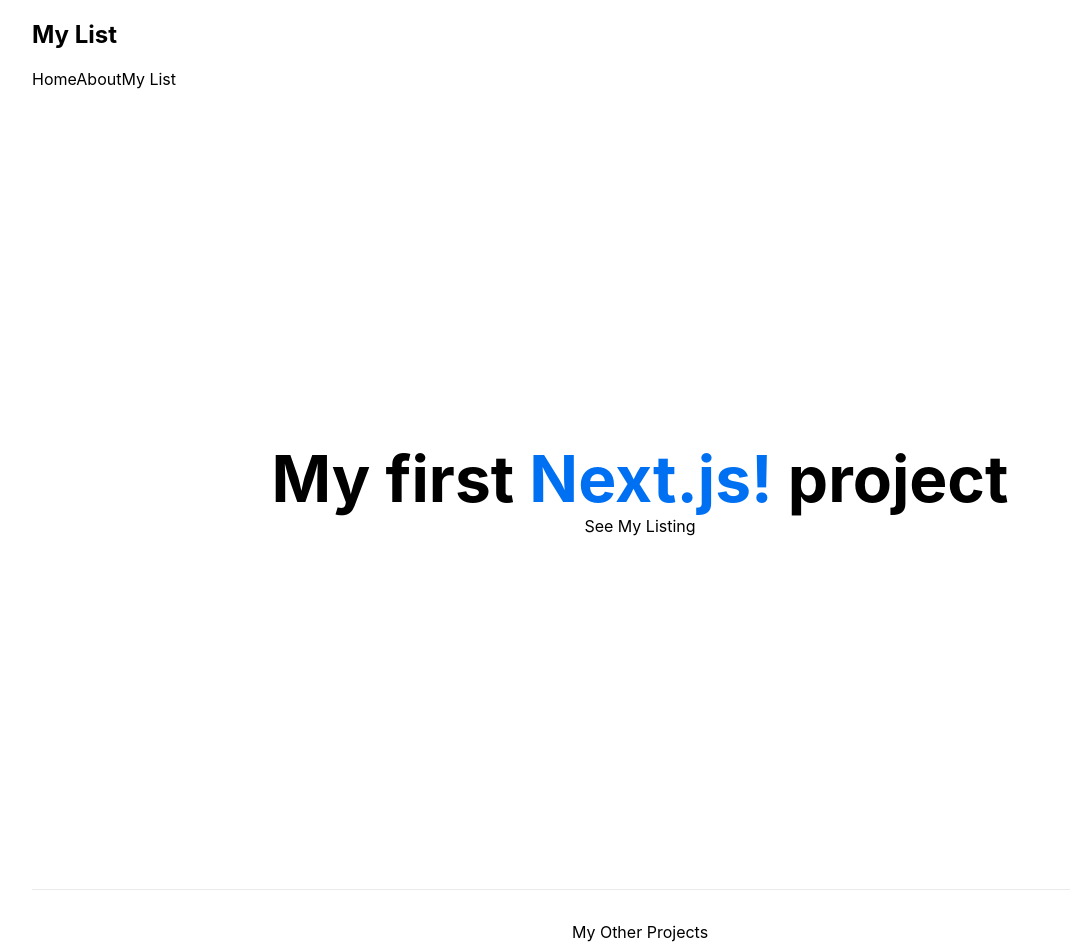
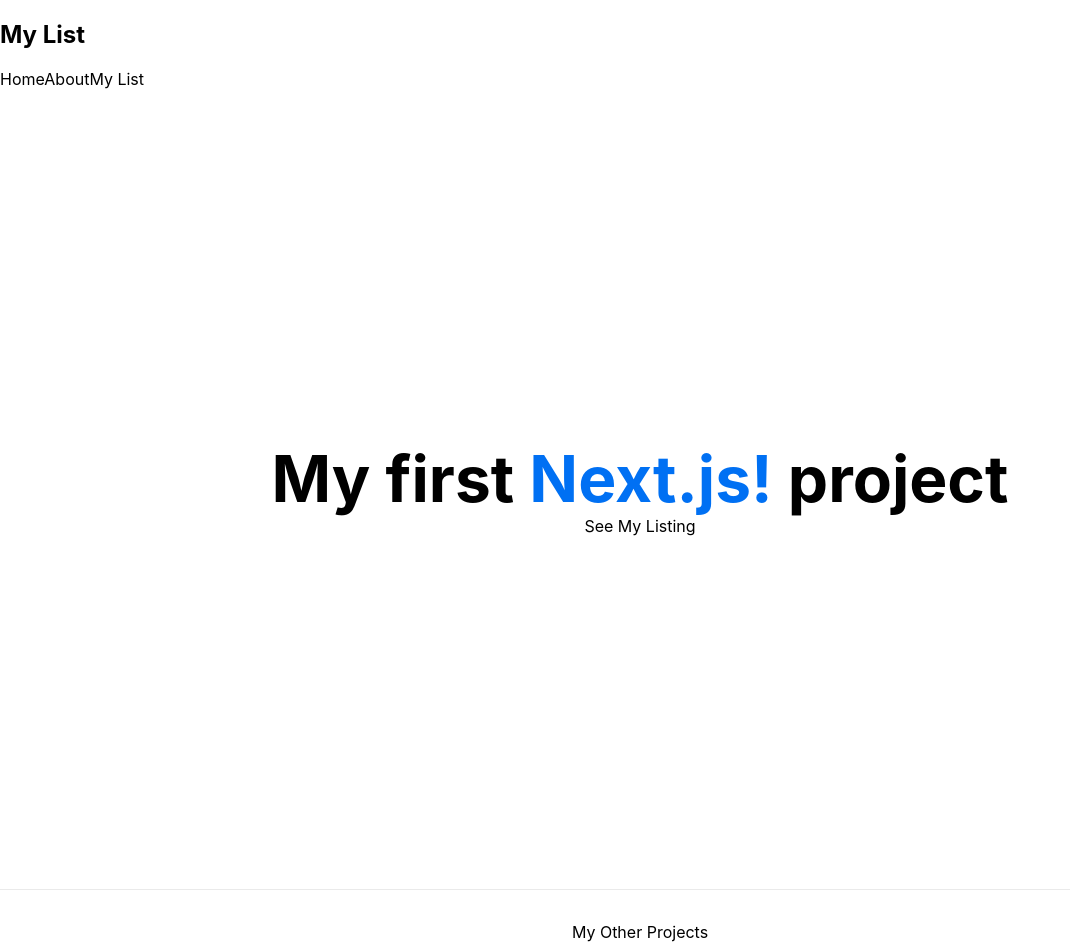
Before and after one commit to sidchopp/next-list, a Next.js app: page / in a window 1280 px wide. Shown: the top 952 px of the page, without its empty margins (0-1070 px from the left). Built offline with nearby package versions, Linux system fonts and the light colour scheme.

Commit message:
Layout comp created to have Navbar, footer in all the pages

```diff
--- a/components/Footer.js
+++ b/components/Footer.js
@@ -1,7 +1,8 @@
+import styles from "../styles/Home.module.css";
+
 const Footer = () => {
   return (
-    <div>
-      {" "}
+    <div className={styles.footer}>
       <a
         href="https://sid-projects.netlify.app/"
         target="_blank"
--- /dev/null
+++ b/components/Layout.js
@@ -0,0 +1,14 @@
+import Navbar from "./Navbar";
+import Footer from "./Footer";
+
+const Layout = ({ children }) => {
+  return (
+    <div className="content">
+      <Navbar />
+      {children}
+      <Footer />
+    </div>
+  );
+};
+
+export default Layout;
--- a/pages/_app.js
+++ b/pages/_app.js
@@ -1,7 +1,13 @@
-import '../styles/globals.css'
+import "../styles/globals.css";
+// Components
+import Layout from "../components/Layout";
 
 function MyApp({ Component, pageProps }) {
-  return <Component {...pageProps} />
+  return (
+    <Layout>
+      <Component {...pageProps} />
+    </Layout>
+  );
 }
 
-export default MyApp
+export default MyApp;
--- a/pages/index.js
+++ b/pages/index.js
@@ -1,17 +1,10 @@
 import Head from "next/head";
 import styles from "../styles/Home.module.css";
-
-//components
 import Link from "next/link";
-
-// components
-import Navbar from "../components/Navbar";
-import Footer from "../components/Footer";
 
 export default function Home() {
   return (
     <div className={styles.container}>
-      <Navbar />
       <Head>
         <title>Next List</title>
         <meta name="description" content="Generated by create next app" />
@@ -34,9 +27,6 @@
           <a>See My Listing</a>
         </Link>
       </main>
-      <footer className={styles.footer}>
-        <Footer />
-      </footer>
     </div>
   );
 }
```
Also changed, not shown: 1 other file (tests, documents, lock files or other folders).
